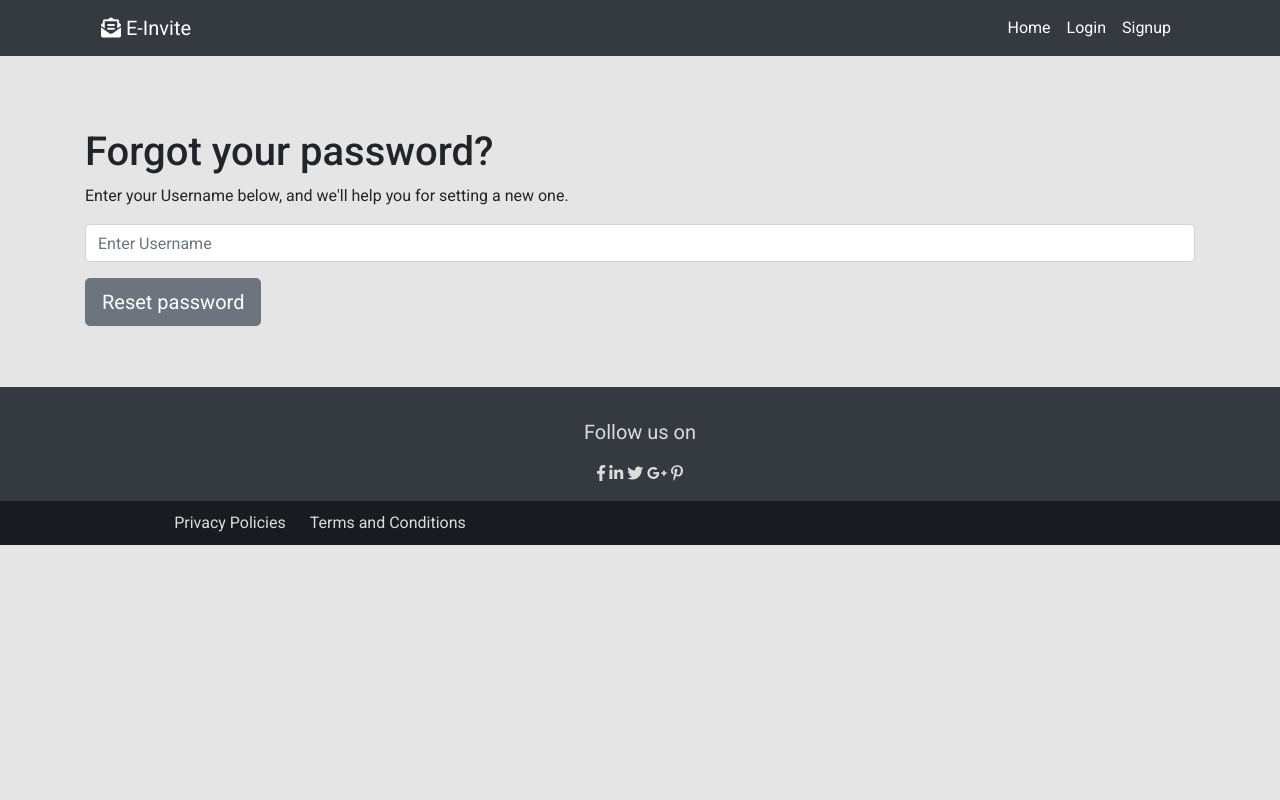
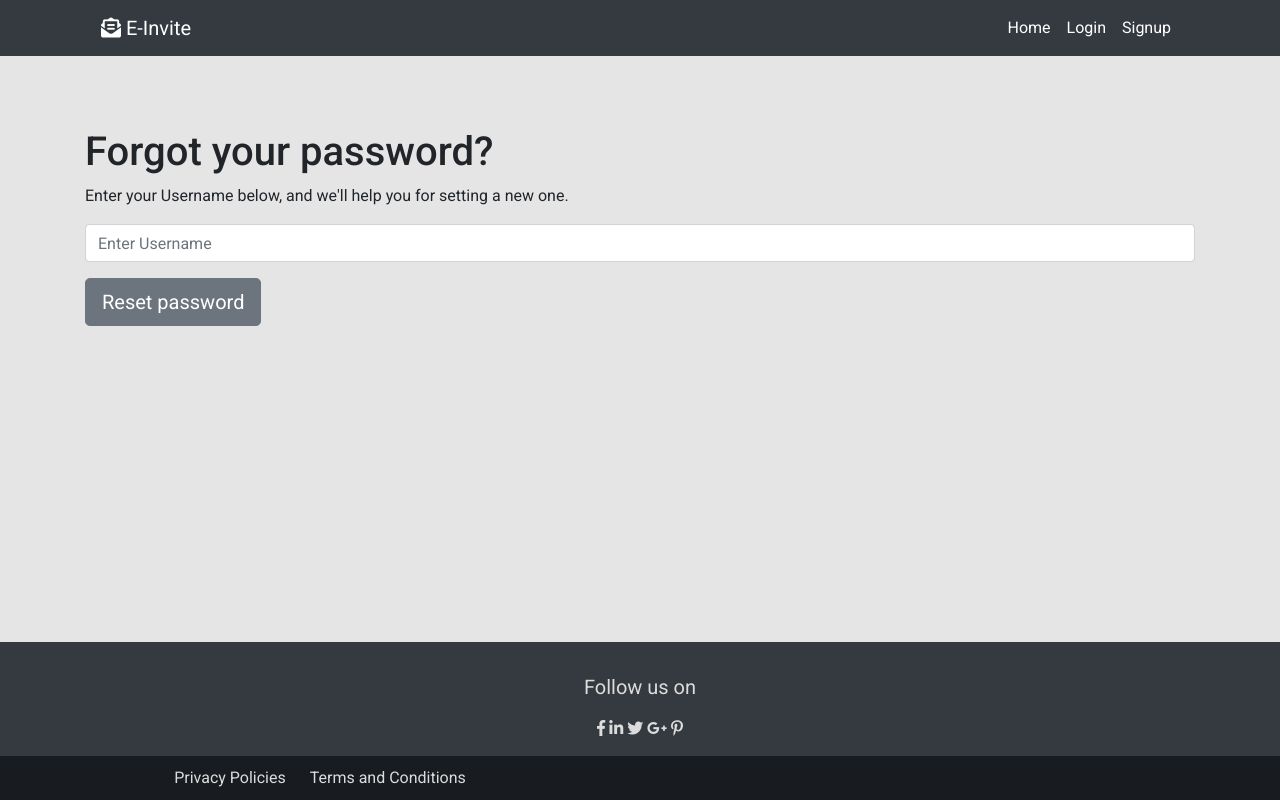
Before and after one commit to sourabhraikwar/e_invite, a Django app: page /reset in a window 1280 px wide. Run offline with Django 3.2, Linux system fonts and the light colour scheme; some libraries are stand-ins or nearby versions.

Commit message:
some ui fixes

```diff
--- a/static/css/style.css
+++ b/static/css/style.css
@@ -4,6 +4,7 @@ body, html{
 	width: 100%;
 	/*min-height: 100vh;*/
 	font-family: 'Roboto', sans-serif;
+	min-height: 100vh;
 }
 
 body{
@@ -211,7 +212,7 @@ div#cards_list a{
 	/*background-color: #fff;*/
 }
 
-/*
+
 .card_img_wr:first-child{
 	background-image: linear-gradient(to right top, #363b67, #4b4772, #60537e, #746089, #876d94, #876d94, #876d94, #876d94, #746089, #60537e, #4b4772, #363b67);
 }
@@ -223,7 +224,7 @@ div#cards_list a{
 .card_img_wr:nth-child(3){
 	background-image: linear-gradient(to right, #7f5283, #845989, #886090, #8d6896, #926f9c, #94729d, #96749f, #9877a0, #97769d, #96749a, #957397, #947294);
 }
-*/
+
 .slick-prev, .slick-next{
 	position: absolute!important;
 	z-index: 999;
@@ -254,7 +255,6 @@ div#cards_list a{
     right: 10%;
     width: 450px;
     transform: translate(-10%,-50%);
-    box-shadow: 0 0 10px 4px lightgrey;
 }
 
 .card_img:first-child {
```
